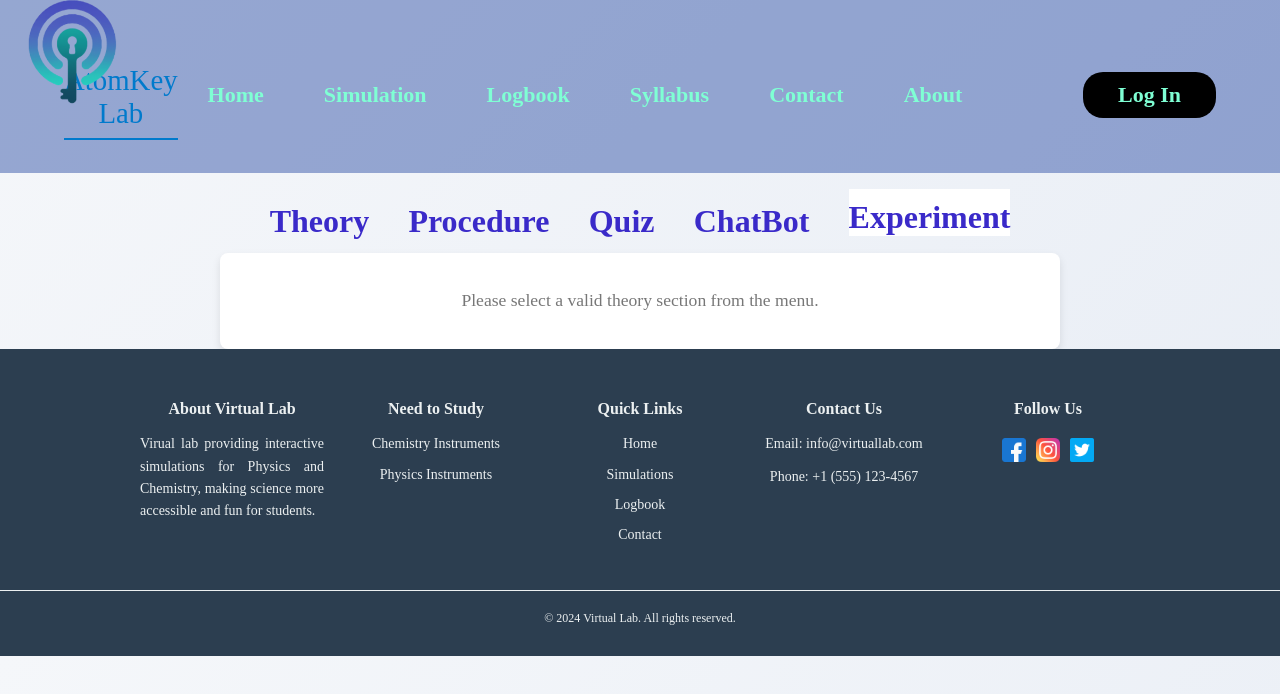
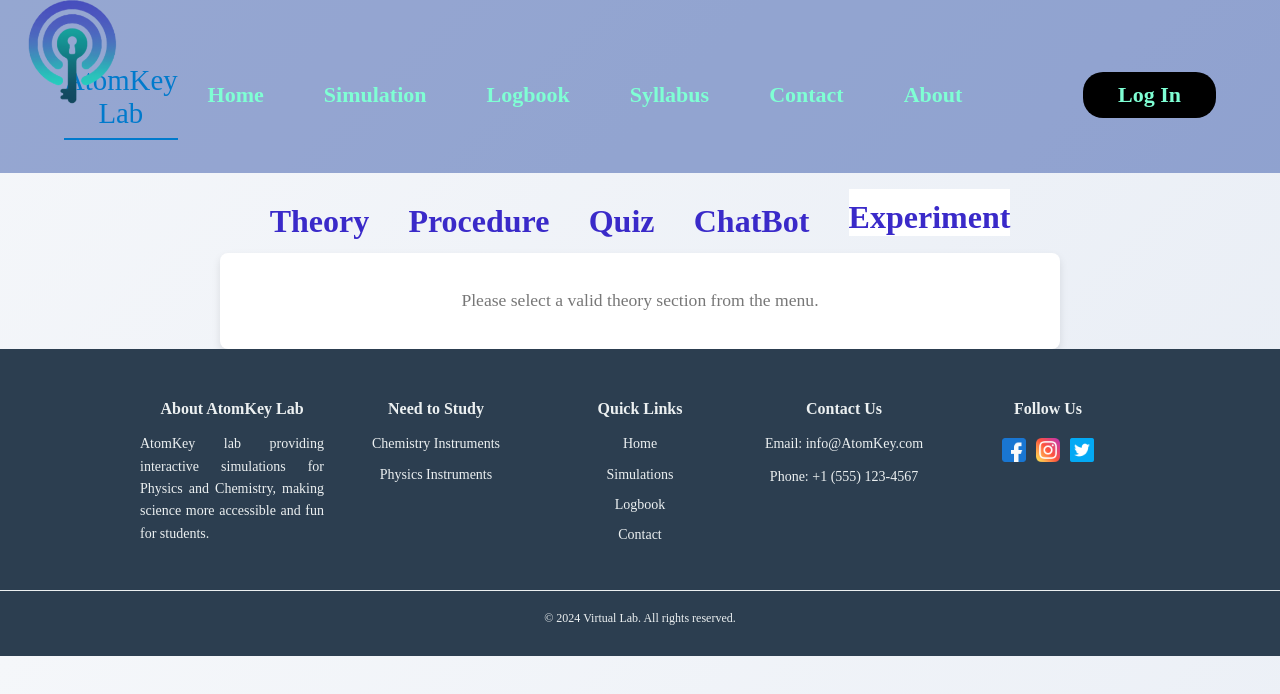
Before and after one commit to AtomKey-Lab/ExperimentHub, a React (Create React App) app: page /pH in a window 1280 px wide. Shown: the top 694 px of the page. Built offline with nearby package versions, Linux system fonts and the light colour scheme.

Commit message:
footer update

```diff
--- a/src/components/footer/footer.jsx
+++ b/src/components/footer/footer.jsx
@@ -10,8 +10,8 @@ function Footer() {
         <footer className="footer">
             <div className="footer-content">
                 <div className="footer-section">
-                    <h4 className='footer-section-h4'>About Virtual Lab</h4>
-                    <p className='footer-section-p'>Virual lab providing interactive simulations for Physics and Chemistry, making science more accessible and fun for students.</p>
+                    <h4 className='footer-section-h4'>About AtomKey Lab</h4>
+                    <p className='footer-section-p'>AtomKey lab providing interactive simulations for Physics and Chemistry, making science more accessible and fun for students.</p>
                 </div>
 
                 <div className="footer-section">
@@ -26,7 +26,7 @@ function Footer() {
                     <h4 className='footer-section-h4'>Quick Links</h4>
                     <ul className='footer-section-ul'>
                         <li><a href="/" className='social-icons-a '>Home</a></li>
-                        <li><a href="/simulations" className='social-icons-a '>Simulations</a></li>
+                        <li><a href="/simulation" className='social-icons-a '>Simulations</a></li>
                         <li><a href="/logbook" className='social-icons-a '>Logbook</a></li>
                         <li><a href="/contact" className='social-icons-a '>Contact</a></li>
                     </ul>
@@ -34,7 +34,7 @@ function Footer() {
 
                 <div className="footer-section">
                     <h4 className='footer-section-h4'>Contact Us</h4>
-                    <p className='footer-section-p'>Email: info@virtuallab.com</p>
+                    <p className='footer-section-p'>Email: info@AtomKey.com</p>
                     <p className='footer-section-p'>Phone: +1 (555) 123-4567</p>
                 </div>
 
```
